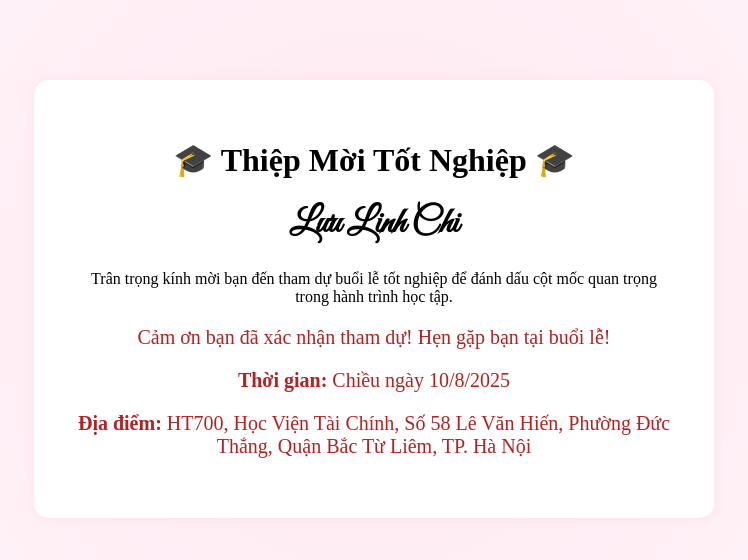
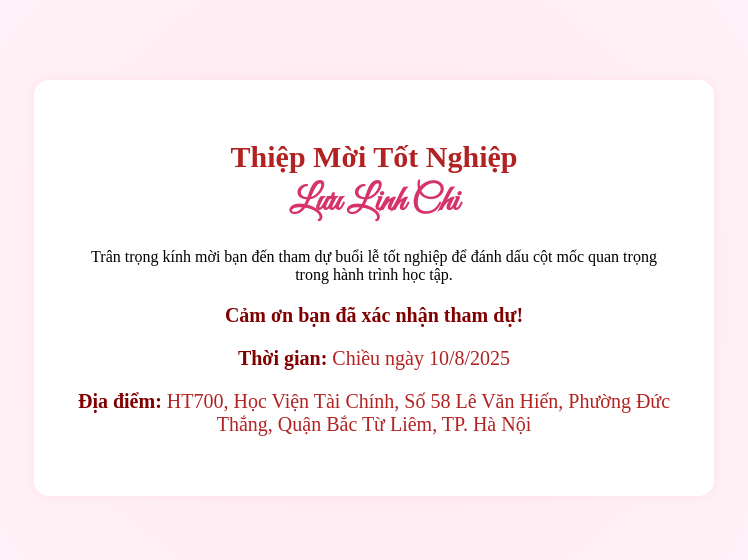
Before and after one commit to llc240903/Chi-graduation-card, a plain HTML site: page index.html in a window 1280 px wide. Both pictures are taken after a click on the button "Đồng ý". Shown: the whole page, without its empty margins (266-1014 px from the left). Drawn offline with Linux system fonts and the light colour scheme.

Commit message:
Update index.html

```diff
--- a/index.html
+++ b/index.html
@@ -34,10 +34,18 @@
       50% { box-shadow: 0 0 20px rgba(255, 105, 180, 0.6); }
     }
 
+    h1.title {
+      font-size: 30px;
+      font-weight: bold;
+      color: #b22222;
+      margin-bottom: 5px;
+    }
+
     h1.name {
       font-family: 'Great Vibes', cursive;
       font-size: 36px;
-      margin-top: 10px;
+      color: #d6336c;
+      margin-top: 5px;
     }
 
     .hidden {
@@ -91,18 +99,22 @@
       font-size: 20px;
       color: #b22222;
     }
+
+    .info strong {
+      color: #800000;
+    }
   </style>
 </head>
 <body>
   <div class="card">
-    <h1>🎓 Thiệp Mời Tốt Nghiệp 🎓</h1>
+    <h1 class="title">Thiệp Mời Tốt Nghiệp</h1>
     <h1 class="name">Lưu Linh Chi</h1>
     <p>Trân trọng kính mời bạn đến tham dự buổi lễ tốt nghiệp để đánh dấu cột mốc quan trọng trong hành trình học tập.</p>
     <button class="btn yes" onclick="showInfo()">Đồng ý</button>
     <button id="noBtn" class="btn no" onclick="moveNo()">Không đồng ý</button>
 
     <div id="info" class="info hidden fade-in-smooth">
-      <p>Cảm ơn bạn đã xác nhận tham dự! Hẹn gặp bạn tại buổi lễ!</p>
+      <p><strong>Cảm ơn bạn đã xác nhận tham dự!</strong></p>
       <p><strong>Thời gian:</strong> Chiều ngày 10/8/2025</p>
       <p><strong>Địa điểm:</strong> HT700, Học Viện Tài Chính, Số 58 Lê Văn Hiến, Phường Đức Thắng, Quận Bắc Từ Liêm, TP. Hà Nội</p>
     </div>
```
